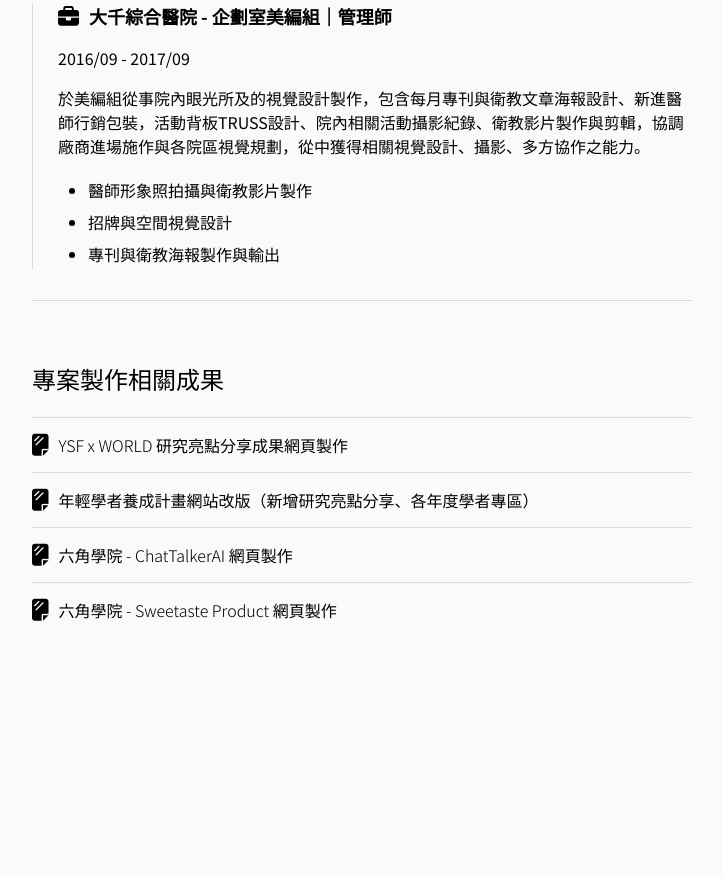
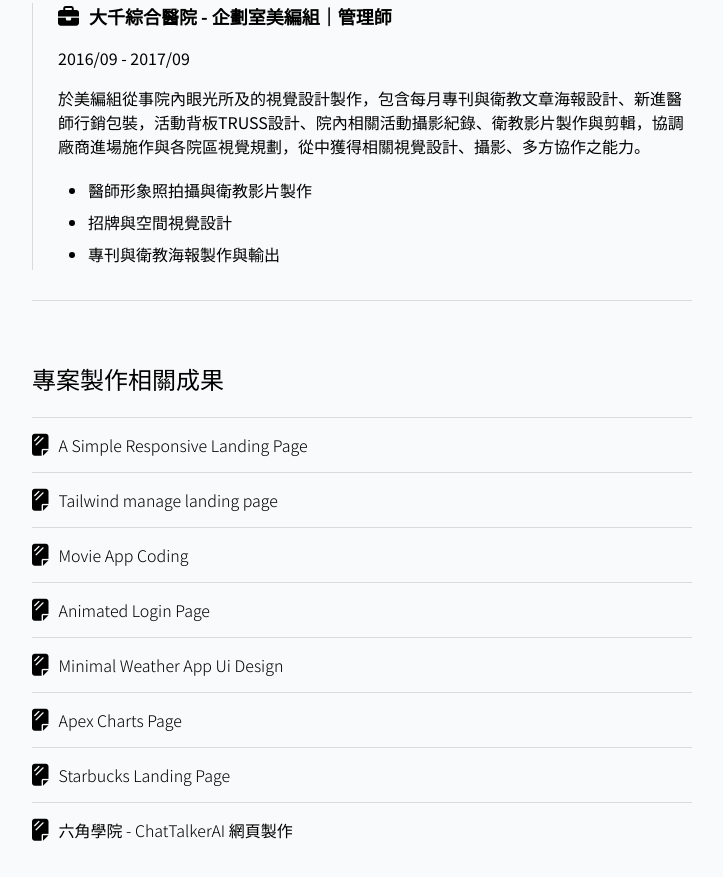
Before and after one commit to BurnettMiao/Digital-Resume, a plain HTML site: page index.html in a window 1280 px wide. Shown: the part 1843-2720 px from the top of the page, without its empty margins (278-1001 px from the left). Before the commit the page ends 2500 px from the top, so only its background shows below. Drawn offline with Linux system fonts and the light colour scheme.

Commit message:
調整專案製作相關成果

```diff
--- a/index.html
+++ b/index.html
@@ -194,17 +194,80 @@
 
       <div class="project-card">
         <i class="fa-solid fa-sheet-plastic"></i>
-        <a href="https://ysgrant.stpi.narl.org.tw/2021-ysf.html" target="_blank"
-          >YSF x WORLD 研究亮點分享成果網頁製作</a
+        <a
+          href="https://burnettmiao.github.io/A-Simple-Responsive-Landing-Page/"
+          target="_blank"
+          >A Simple Responsive Landing Page</a
         >
       </div>
 
       <div class="project-card">
         <i class="fa-solid fa-sheet-plastic"></i>
+        <a
+          href="https://burnettmiao.github.io/Tailwind-manage-landing-page/"
+          target="_blank"
+          >Tailwind manage landing page</a
+        >
+      </div>
+
+      <div class="project-card">
+        <i class="fa-solid fa-sheet-plastic"></i>
+        <a
+          href="https://burnettmiao.github.io/Movie-App-Coding_Practice/"
+          target="_blank"
+          >Movie App Coding
+        </a>
+      </div>
+
+      <div class="project-card">
+        <i class="fa-solid fa-sheet-plastic"></i>
+        <a
+          href="https://burnettmiao.github.io/Animated-Login-Page/"
+          target="_blank"
+          >Animated Login Page
+        </a>
+      </div>
+
+      <div class="project-card">
+        <i class="fa-solid fa-sheet-plastic"></i>
+        <a
+          href="https://burnettmiao.github.io/Minimal-Weather-App-Ui-Design_Practice/"
+          target="_blank"
+          >Minimal Weather App Ui Design
+        </a>
+      </div>
+
+      <div class="project-card">
+        <i class="fa-solid fa-sheet-plastic"></i>
+        <a
+          href="https://burnettmiao.github.io/apex-charts_Practice/"
+          target="_blank"
+          >Apex Charts Page
+        </a>
+      </div>
+
+      <div class="project-card">
+        <i class="fa-solid fa-sheet-plastic"></i>
+        <a
+          href="https://burnettmiao.github.io/Build-a-Starbucks-Landing-Page-Clone_Practice/"
+          target="_blank"
+          >Starbucks Landing Page
+        </a>
+      </div>
+
+      <!-- <div class="project-card">
+        <i class="fa-solid fa-sheet-plastic"></i>
+        <a href="https://ysgrant.stpi.narl.org.tw/2021-ysf.html" target="_blank"
+          >YSF x WORLD 研究亮點分享成果網頁製作</a
+        >
+      </div> -->
+
+      <!-- <div class="project-card">
+        <i class="fa-solid fa-sheet-plastic"></i>
         <a href="https://ysgrant.stpi.narl.org.tw/index.php" target="_blank">
           年輕學者養成計畫網站改版（新增研究亮點分享、各年度學者專區）</a
         >
-      </div>
+      </div> -->
 
       <div class="project-card">
         <i class="fa-solid fa-sheet-plastic"></i>
@@ -215,14 +278,14 @@
         >
       </div>
 
-      <div class="project-card">
+      <!-- <div class="project-card">
         <i class="fa-solid fa-sheet-plastic"></i>
         <a
           href="https://burnettmiao.github.io/Sweetaste-Product_Practice/"
           target="_blank"
           >六角學院 - Sweetaste Product 網頁製作</a
         >
-      </div>
+      </div> -->
     </section>
   </body>
 </html>
```
Also changed, not shown: 1 other file.
